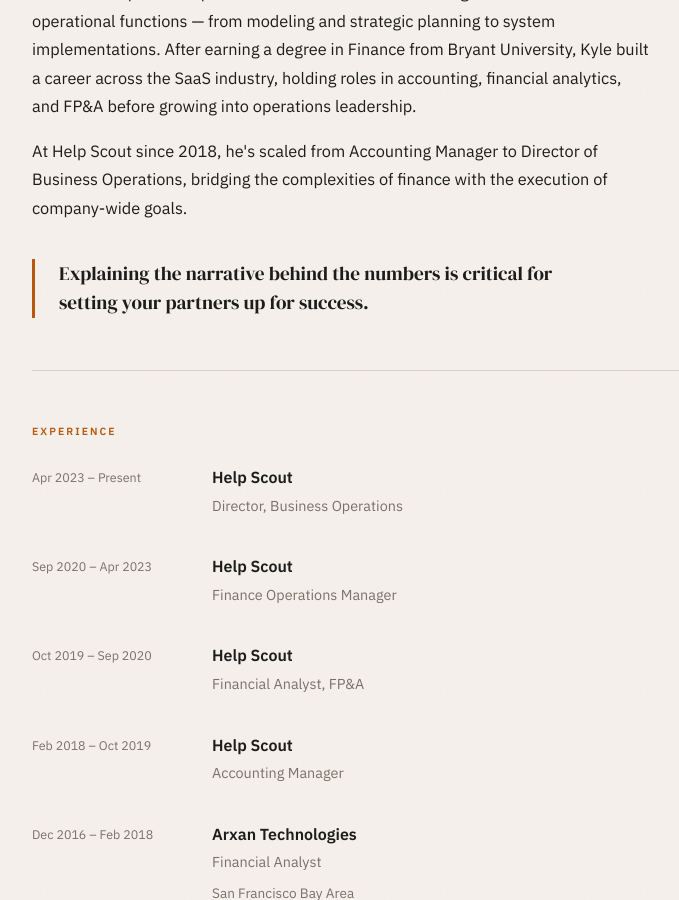
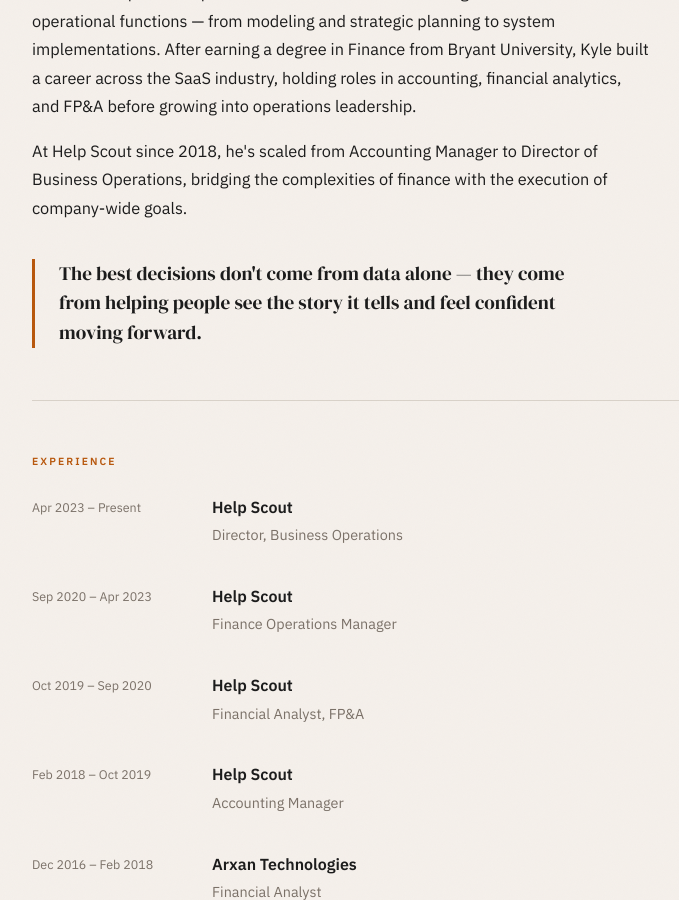
Before and after one commit to kmreid20/kylereid, a Jekyll site: the page built from index.html, in a window 1280 px wide and 900 px high, scrolled down 522 px. Shown: the whole window, without its empty margins (226-905 px from the left). Built offline with Jekyll 4.4.1, drawn with Linux system fonts in a browser that asks for light colours.

Commit message:
Update profile.yml

```diff
--- a/_data/profile.yml
+++ b/_data/profile.yml
@@ -24,8 +24,8 @@
     with the execution of company-wide goals.
 
 quote: >-
-  Explaining the narrative behind the numbers is critical for setting
-  your partners up for success.
+  The best decisions don't come from data alone — they come from helping
+  people see the story it tells and feel confident moving forward.
 
 experience:
   - dates: Apr 2023 – Present
```
